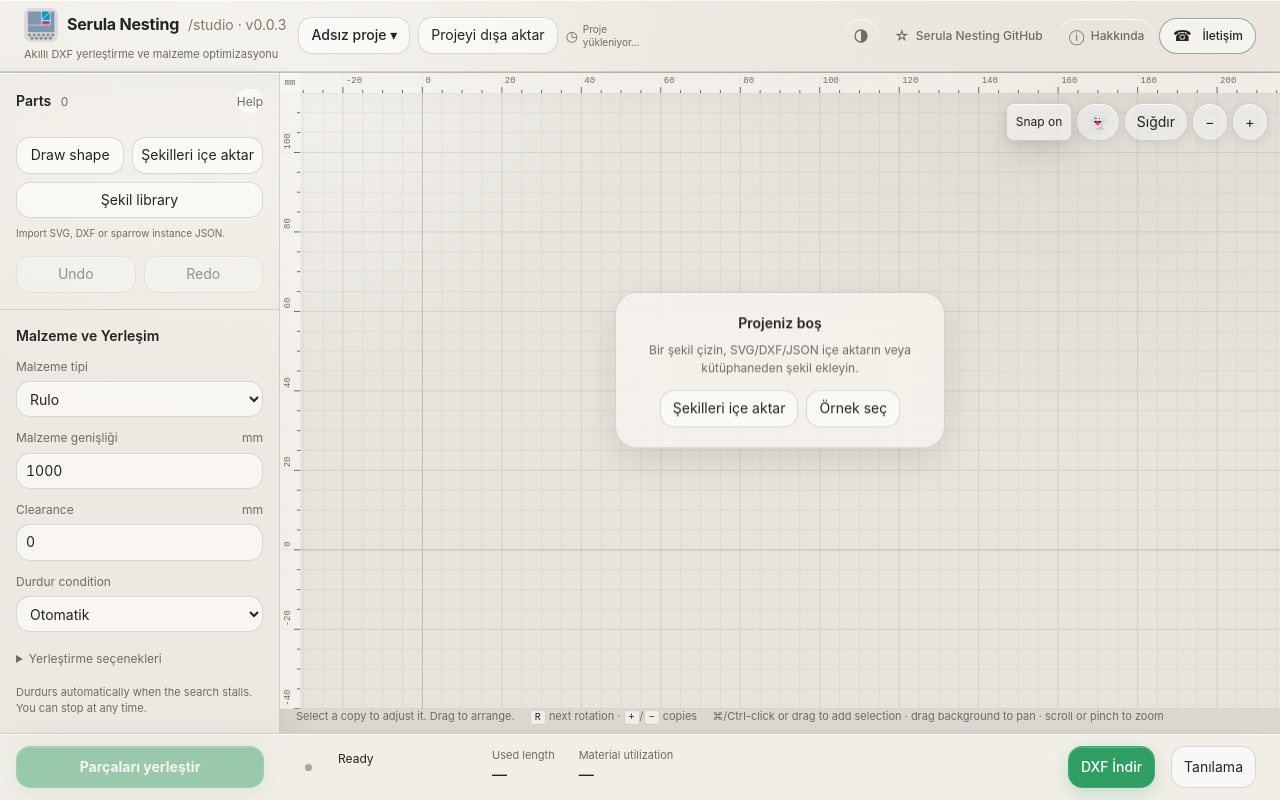
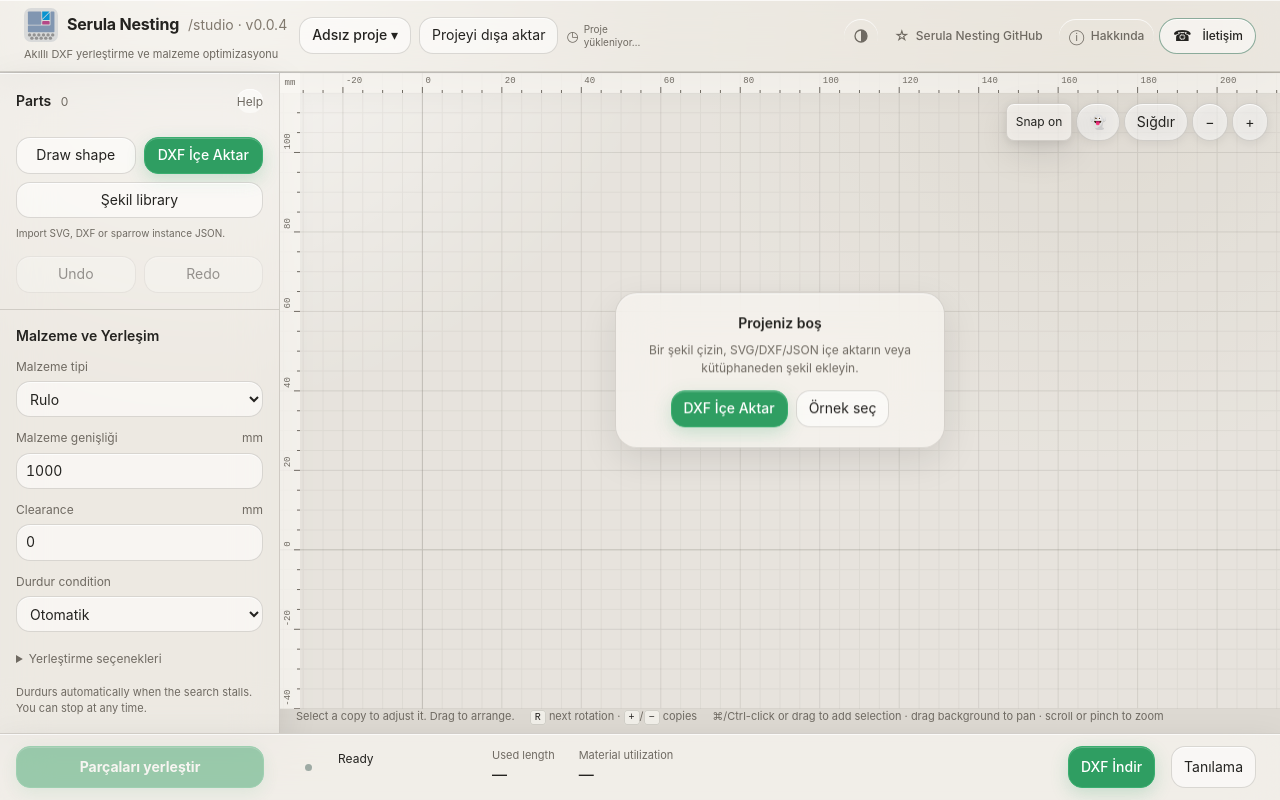
Before and after one commit to M93hasan/nesting, a React (Vite) app in the folder web/: page / in a window 1280 px wide. Built offline with nearby package versions, Linux system fonts and the light colour scheme.

Commit message:
Add visible DXF import action

```diff
--- a/web/src/App.tsx
+++ b/web/src/App.tsx
@@ -374,7 +374,7 @@
   const utilization=result?totalArea/(doc.settings.materialWidthMm*result.usedLengthMm)*100:0;
   const improvement=result&&phaseImprovements(solver.diagnostics.current?.history??[],result.usedLengthMm);
   return <div className="app" onBlurCapture={()=>{fieldEdit.current=undefined;}} onKeyDown={e=>{if(e.key==='Enter'&&e.target instanceof HTMLInputElement&&e.target.hasAttribute('data-undo-field')){e.preventDefault();e.target.blur();}}} onMouseDownCapture={e=>{const target=e.target;focusClick.current=target instanceof HTMLInputElement&&['text','number'].includes(target.type)&&document.activeElement!==target?target:null;}} onMouseUpCapture={e=>{if(focusClick.current===e.target){e.preventDefault();focusClick.current.select();}focusClick.current=null;}} onFocusCapture={e=>{const input=e.target;if(input instanceof HTMLInputElement&&['text','number'].includes(input.type))input.select();}} onDragOver={e=>e.preventDefault()} onDrop={e=>{e.preventDefault();if(!document.querySelector('dialog[open]'))void openFiles(e.dataTransfer.files);}}>
-    <header className="header"><div className="brand-block"><a className="brand serula-brand" aria-label="Serula Nesting Studio" href={import.meta.env.BASE_URL}><img src={`${import.meta.env.BASE_URL}serula-logo.svg`} alt="" /><strong>Serula Nesting</strong><span>/studio · v0.0.3</span></a><p className="tagline">Akıllı DXF yerleştirme ve malzeme optimizasyonu</p></div>
+    <header className="header"><div className="brand-block"><a className="brand serula-brand" aria-label="Serula Nesting Studio" href={import.meta.env.BASE_URL}><img src={`${import.meta.env.BASE_URL}serula-logo.svg`} alt="" /><strong>Serula Nesting</strong><span>/studio · v0.0.4</span></a><p className="tagline">Akıllı DXF yerleştirme ve malzeme optimizasyonu</p></div>
       <div className="header-primary project-bar"><details className="project-menu" ref={projectMenu}><summary aria-label={`Project: ${doc.name}`}>{doc.name}<span aria-hidden="true"> ▾</span></summary><div>
         <button disabled={locked} onClick={()=>{projectMenu.current!.open=false;setProjectName('Adsız proje');setNameDialog('new');}}>Yeni proje</button>
         <button disabled={locked} onClick={()=>{projectMenu.current!.open=false;projectInput.current?.click();}}>Open project</button>
@@ -413,7 +413,7 @@
         </div>;})}</div>
         {doc.parts.reduce((n,p)=>n+(Number.isFinite(p.quantity)?p.quantity:0),0)>500&&<p role="alert" className="field-error quantity-total">This drawing exceeds the 500-copy limit. Reduce quantities to continue.</p>}
         {doc.parts.some(part=>part.quantity===0)&&<button className="text-button clear-unused" disabled={locked} onClick={()=>commit({...doc,parts:doc.parts.filter(part=>part.quantity!==0)})}>Remove zero-quantity parts</button>}
-        <div className="add-shape"><button disabled={locked} onClick={()=>setŞekil('rectangle')}>Draw shape</button><button disabled={locked} onClick={()=>input.current?.click()}>Şekilleri içe aktar</button><button disabled={locked} onClick={()=>setLibrary(true)}>Şekil library</button></div>
+        <div className="add-shape"><button disabled={locked} onClick={()=>setŞekil('rectangle')}>Draw shape</button><button className="primary" disabled={locked} onClick={()=>input.current?.click()}>DXF İçe Aktar</button><button disabled={locked} onClick={()=>setLibrary(true)}>Şekil library</button></div>
         <p className="import-formats">Import SVG, DXF or sparrow instance JSON.</p>
         <div className="row-actions history"><button disabled={locked||!history.current.length} onClick={()=>restore()}>Undo</button><button disabled={locked||!future.current.length} onClick={()=>restore(true)}>Redo</button></div>
         <section className="settings"><h2>Malzeme ve Yerleşim</h2>
@@ -434,7 +434,7 @@
           polygon={polygon} onDraw={point=>{if(!locked)setPolygon(p=>[...(p??[]),point]);}}
           onSelect={(copy,toggle)=>{setUnusedSelection([]);if(!copy){setSelectedCopies([]);return;}const key=`${copy.partId}:${copy.copyIndex}`,already=selectedCopies.some(p=>`${p.partId}:${p.copyIndex}`===key);const nextCopies=toggle?(already?selectedCopies.filter(p=>`${p.partId}:${p.copyIndex}`!==key):[...selectedCopies,copy]):already?selectedCopies:[copy];setSelectedCopies(nextCopies);}}
           onMove={positions=>{const current=documentPlacements(canvasDocument);const updates=positions.map(position=>{const previous=current.find(p=>p.partId===position.partId&&p.copyIndex===position.copyIndex);return previous?{...previous,xMm:position.position[0],yMm:position.position[1]}:undefined;}).filter((position):position is NonNullable<typeof position>=>!!position);commit(updatePlacements(canvasDocument,updates));}}/>
-        {!doc.parts.length&&!polygon&&<div className="empty-project"><h2>Projeniz boş</h2><p>Bir şekil çizin, SVG/DXF/JSON içe aktarın veya kütüphaneden şekil ekleyin.</p><div className="empty-project-actions"><button disabled={locked} onClick={()=>input.current?.click()}>Şekilleri içe aktar</button><button onClick={()=>setExamples(true)}>Örnek seç</button></div></div>}
+        {!doc.parts.length&&!polygon&&<div className="empty-project"><h2>Projeniz boş</h2><p>Bir şekil çizin, SVG/DXF/JSON içe aktarın veya kütüphaneden şekil ekleyin.</p><div className="empty-project-actions"><button className="primary" disabled={locked} onClick={()=>input.current?.click()}>DXF İçe Aktar</button><button onClick={()=>setExamples(true)}>Örnek seç</button></div></div>}
         {polygon&&<div className="polygon-actions"><span>{polygon.length} vertices</span><button disabled={locked||polygon.length<3} onClick={()=>void addŞekil('polygon')}>Finish polygon</button><button onClick={()=>setPolygon(undefined)}>İptal polygon</button></div>}
         {(live||result)&&<div className={`result-details${showingLive?' live-details':''}`}><div className="result-mode" role="group" aria-label="Result display"><button aria-pressed={resultMode==='live'} disabled={!live} onClick={()=>setResultMode('live')}>{running&&<i className="live-dot" aria-hidden="true"/>}Live search</button><button aria-pressed={resultMode==='checked'} disabled={!result} onClick={()=>setResultMode('checked')}>Best valid solution</button></div>{showingLive&&<div className="result-copy"><span><i className="overlap-key"/>Overlaps in red</span><p>Intermediate layouts may overlap.</p></div>}</div>}
         {solver.liveError&&<p className="field-error">Live preview unavailable: {solver.liveError}</p>}
```
